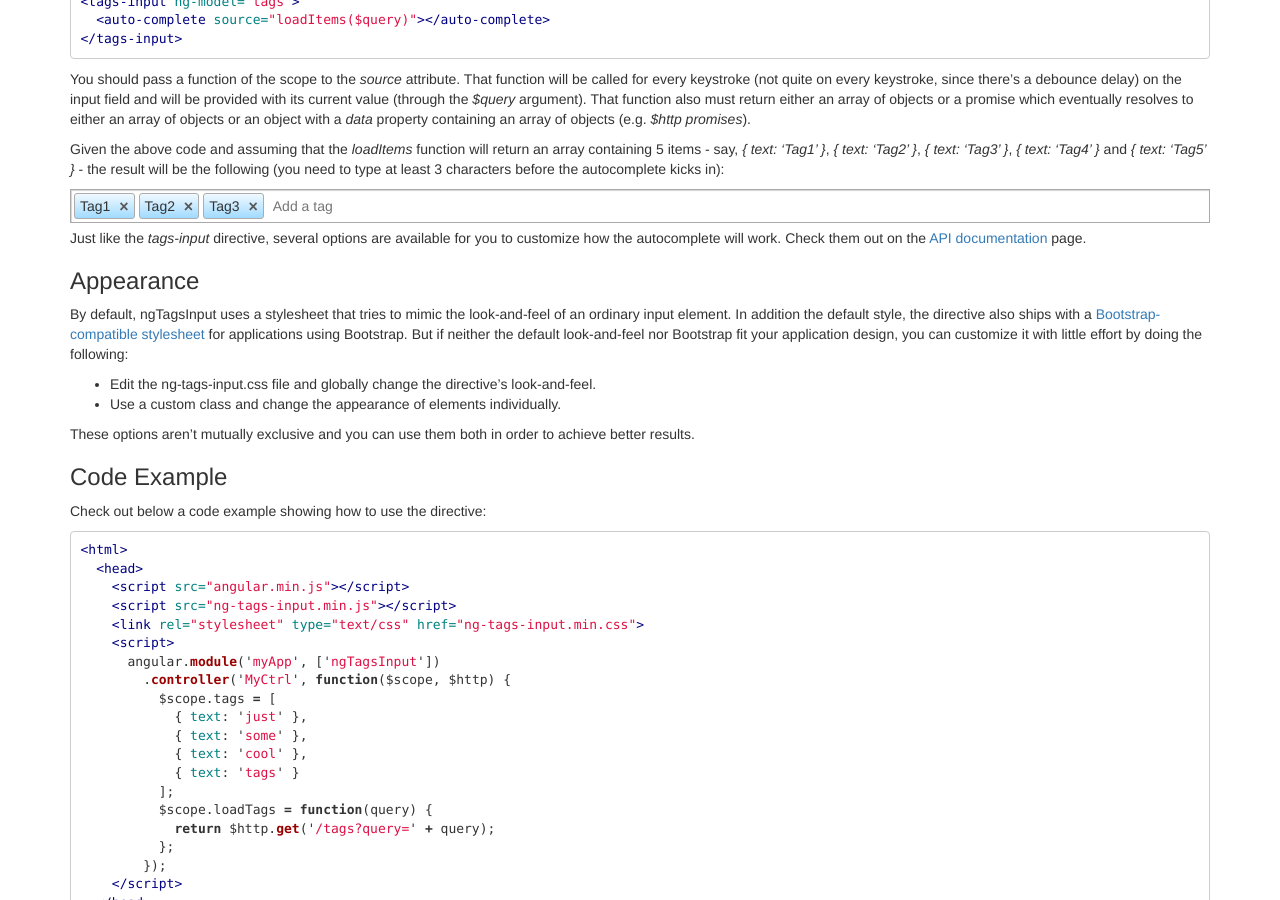
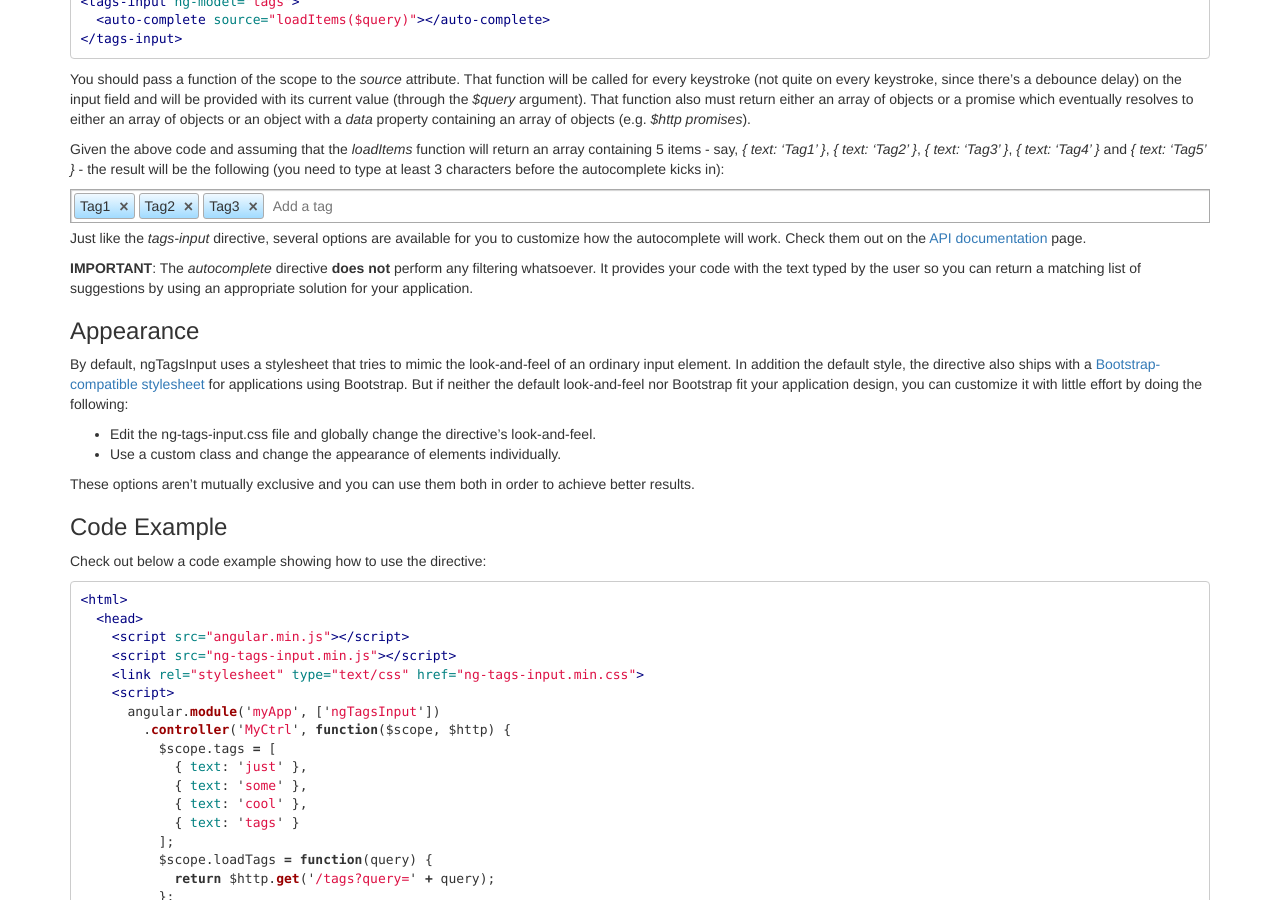
Before and after one commit to mbenford/ngTagsInput, a Jekyll site: the page built from _pages/gettingstarted.md, in a window 1280 px wide and 900 px high, scrolled down 847 px. Built offline with Jekyll 4.4.1, drawn with Linux system fonts in a browser that asks for light colours; nearby versions of some CDN libraries; Markdown is read by kramdown in place of the engine named in the settings.

Commit message:
Updated Getting Started page

```diff
--- a/_pages/gettingstarted.md
+++ b/_pages/gettingstarted.md
@@ -78,6 +78,9 @@ be the following (you need to type at least 3 characters before the autocomplete
 Just like the *tags-input* directive, several options are available for you to customize how the autocomplete will work.
 Check them out on the [API documentation]({{ site.baseurl }}/documentation/api) page.
 
+**IMPORTANT**: The *autocomplete* directive **does not** perform any filtering whatsoever. It provides your code with the
+text typed by the user so you can return a matching list of suggestions by using an appropriate solution for your application.
+
 ## Appearance
 
 By default, ngTagsInput uses a stylesheet that tries to mimic the look-and-feel of an ordinary input element. In
```
